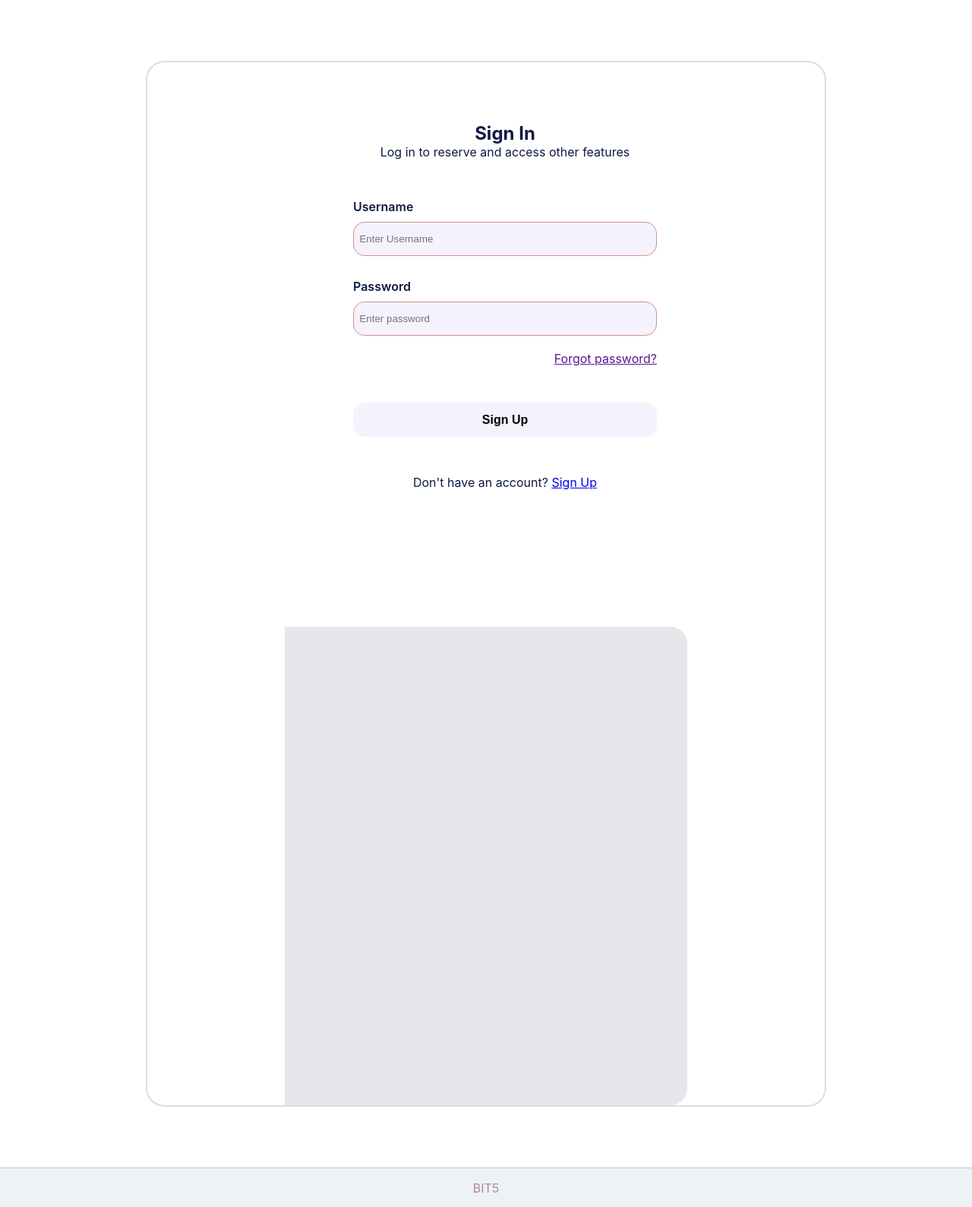
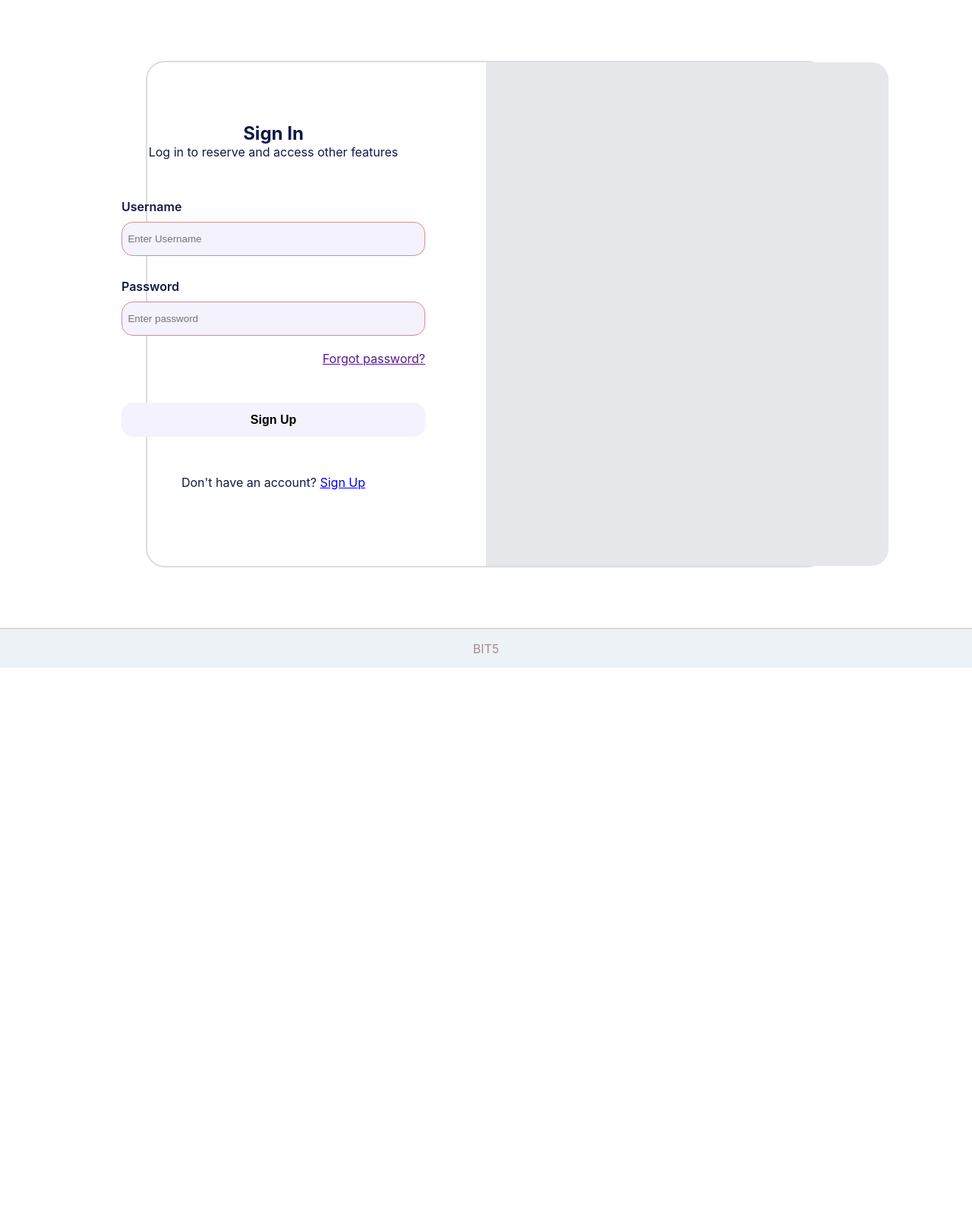
Before and after one commit to phosrei/DaguDorms, a PHP site: page /sign-in.html in a window 1280 px wide. Shown: the part 64-1653 px from the top of the page at 76% size. After the commit the page ends 943 px from the top, so only its background shows below. Run offline with PHP 8.4, Linux system fonts and the light colour scheme; some web fonts are replaced.

Commit message:
Update style.css

```diff
--- a/style.css
+++ b/style.css
@@ -455,8 +455,6 @@ input[type="search"]::-webkit-search-cancel-button {
 
 .column{
   display: flex;
-  flex-grow: 1;
-  flex-wrap: wrap;
   align-content: center;
   justify-content: center;
   gap: 80px;
```
